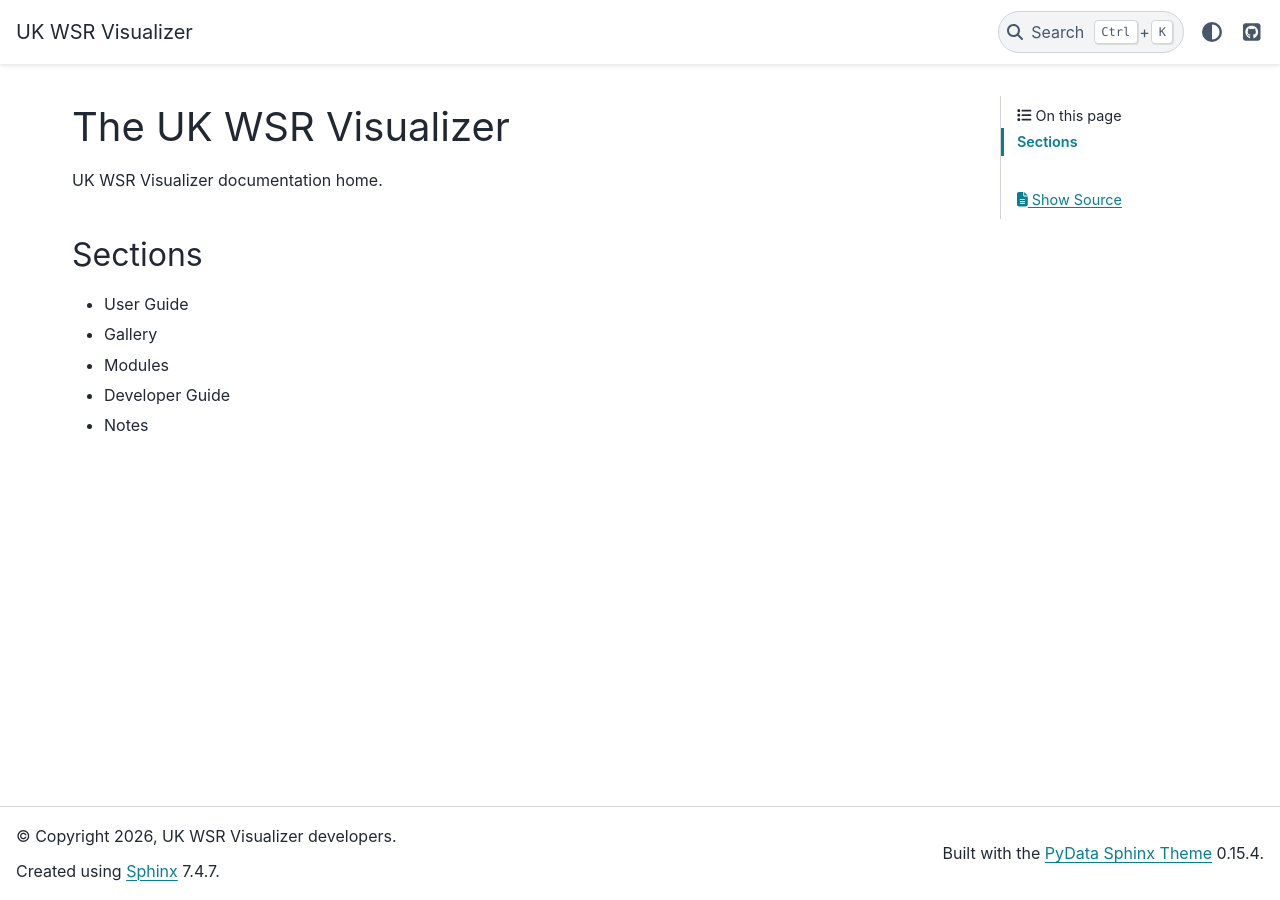
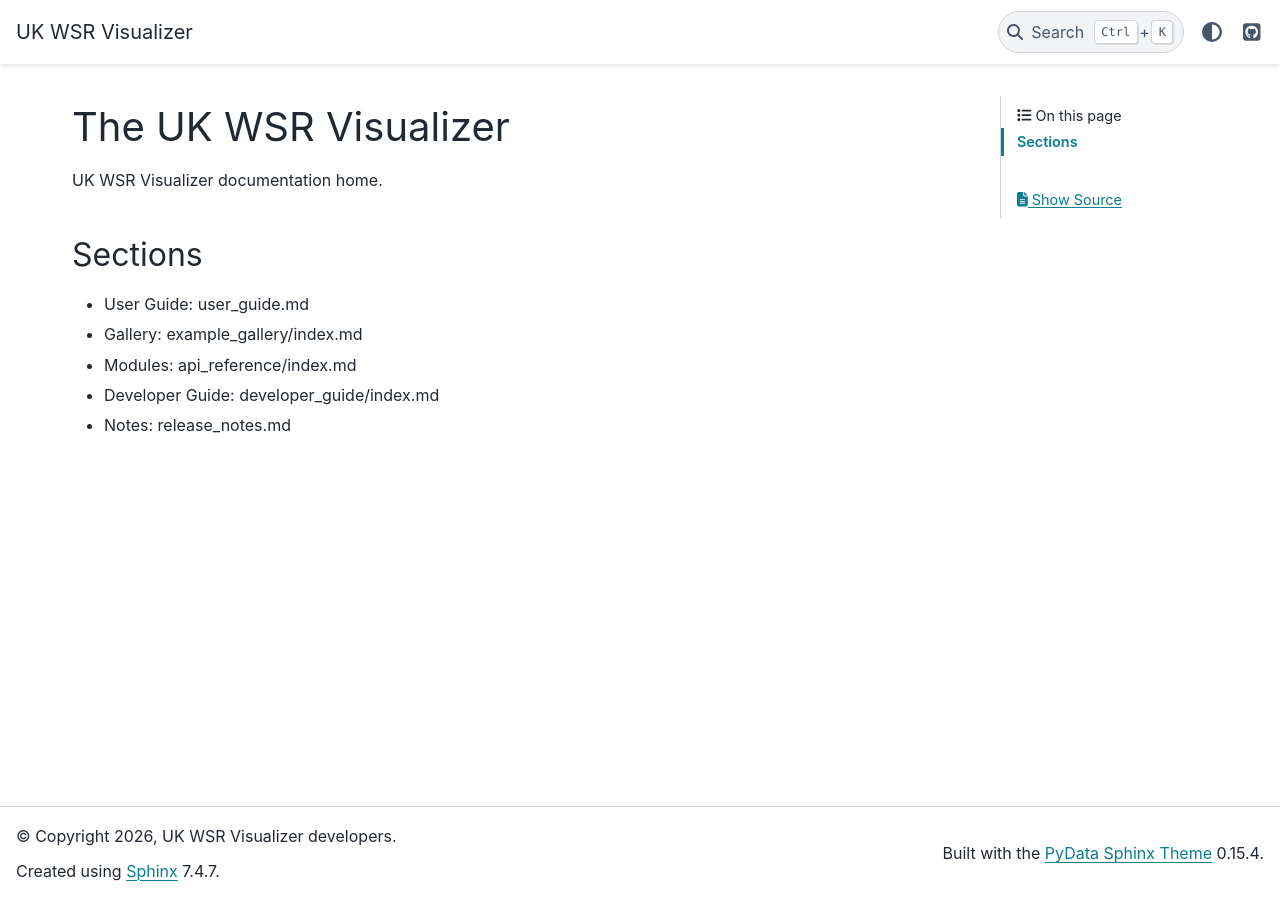
Before and after one commit to rrniii/uk-wsr-visualizer, a Sphinx documentation site: the page built from docs/index.md, in a window 1280 px wide. Built offline with Sphinx 7.4.7 and the PyData theme 0.15.4, drawn with Linux system fonts in a browser that asks for light colours.

Commit message:
Add docs landing page paths

```diff
--- a/docs/index.md
+++ b/docs/index.md
@@ -4,8 +4,8 @@ UK WSR Visualizer documentation home.
 
 ## Sections
 
-- User Guide
-- Gallery
-- Modules
-- Developer Guide
-- Notes
+- User Guide: user_guide.md
+- Gallery: example_gallery/index.md
+- Modules: api_reference/index.md
+- Developer Guide: developer_guide/index.md
+- Notes: release_notes.md
```
